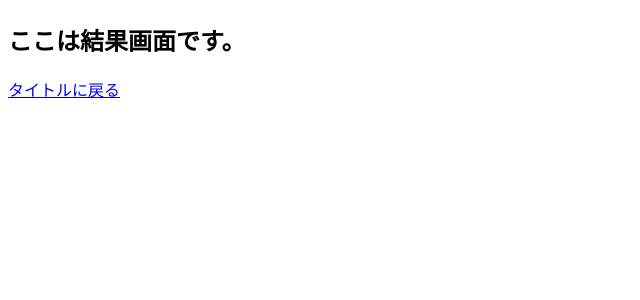
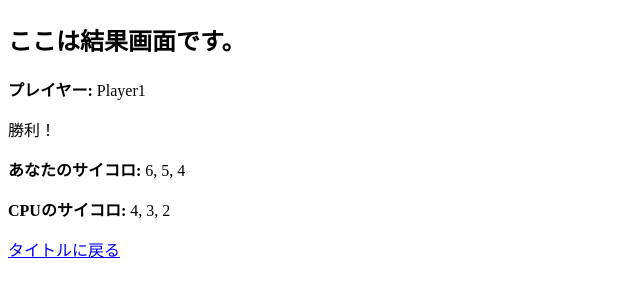
Before and after one commit to 2024AIT-OOP2-G15/Chinchirorin, a Flask app: page /result/ in a window 1280 px wide. Shown: the part 67-367 px from the top of the page, without its empty margins (0-640 px from the left). Run offline with Flask 3, Linux system fonts and the light colour scheme.

Commit message:
りざると

```diff
--- a/routes/result.py
+++ b/routes/result.py
@@ -1,8 +1,15 @@
-from flask import Blueprint, render_template, request, redirect, url_for
+from flask import Blueprint, render_template
 
 # Blueprintの作成
 result_bp = Blueprint('result', __name__, url_prefix='/result')
 
 @result_bp.route('/')
 def index():
-    return render_template('result.html')
+    # サンプルデータ
+    result_data = {
+        "name": "Player1",
+        "isWin": True,
+        "playerDice": "6, 5, 4",
+        "cpuDice": "4, 3, 2"
+    }
+    return render_template('result.html', result=result_data)
--- a/templates/result.html
+++ b/templates/result.html
@@ -12,6 +12,13 @@
 
     <main>
         <h2>ここは結果画面です。</h2>
+        <p><strong>プレイヤー:</strong> {{ result.name }}</p>
+        <p class="{{ 'win' if result.isWin else 'lose' }}">
+            {{ "勝利！" if result.isWin else "敗北！" }}
+        </p>
+        <p><strong>あなたのサイコロ:</strong> {{ result.playerDice }}</p>
+        <p><strong>CPUのサイコロ:</strong> {{ result.cpuDice }}</p>
+
         <a href="{{ url_for('index') }}">タイトルに戻る</a>
     </main>
 </body>
```
